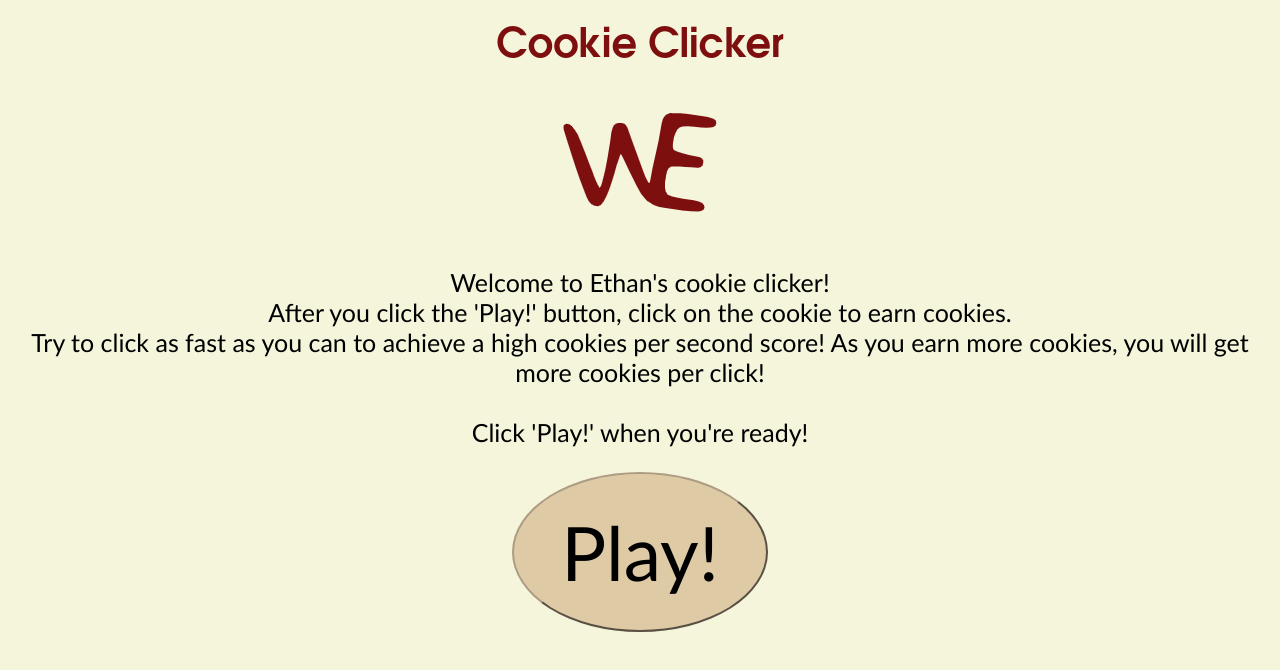
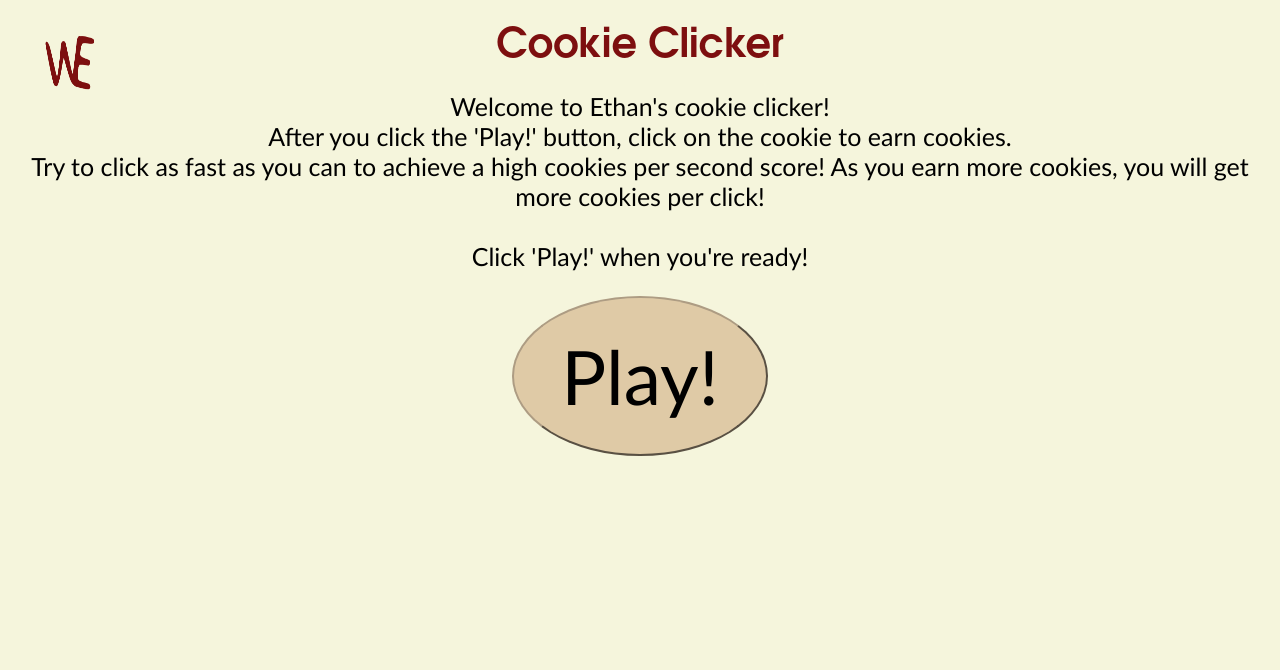
Before and after one commit to awesomethan/cookie-clicker, a plain HTML site: page index.html in a window 1280 px wide. Drawn offline with Linux system fonts and the light colour scheme.

Commit message:
Update style.css

```diff
--- a/style.css
+++ b/style.css
@@ -1,5 +1,5 @@
 :root {
-    font-family: 'Gill Sans', 'Gill Sans MT', Calibri, 'Trebuchet MS', sans-serif;
+  font-family: "Gill Sans", "Gill Sans MT", Calibri, "Trebuchet MS", sans-serif;
   text-align: center;
 }
 
@@ -15,6 +15,15 @@
   font-family: Avantgarde, TeX Gyre Adventor, URW Gothic L, sans-serif;
 }
 
+.logo {
+  width: 5vw;
+  height: 10vh;
+  background-size: cover;
+  position: absolute;
+  top: 3vh;
+  left: 3vw;
+}
+
 .text {
   color: black;
   font-size: 25px;
@@ -24,7 +33,7 @@
   height: 20vh;
   width: 20vw;
   font-size: 75px;
-    font-family: 'Gill Sans', 'Gill Sans MT', Calibri, 'Trebuchet MS', sans-serif;
+  font-family: "Gill Sans", "Gill Sans MT", Calibri, "Trebuchet MS", sans-serif;
   cursor: pointer;
   background-color: #dfcaa6;
   border-radius: 80%;
```
Lines whose indentation alone changed are shown as unchanged.
